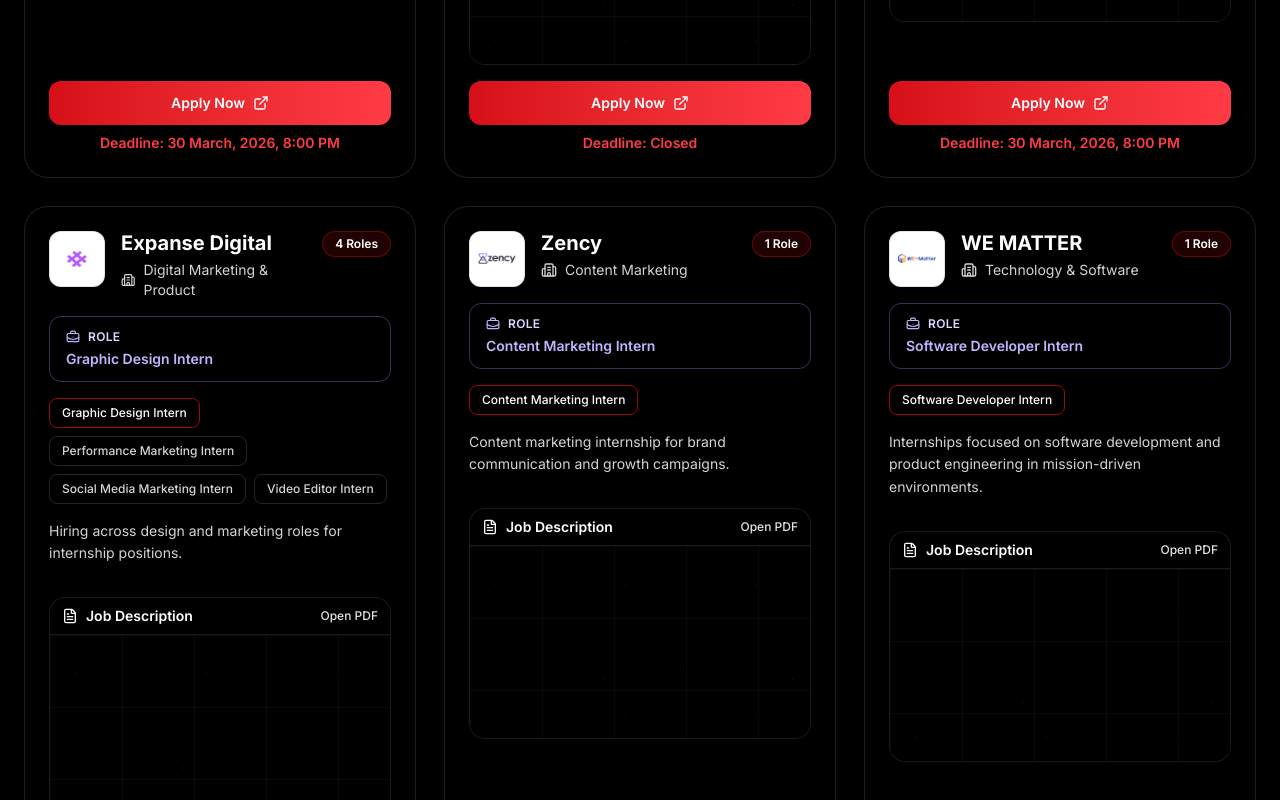
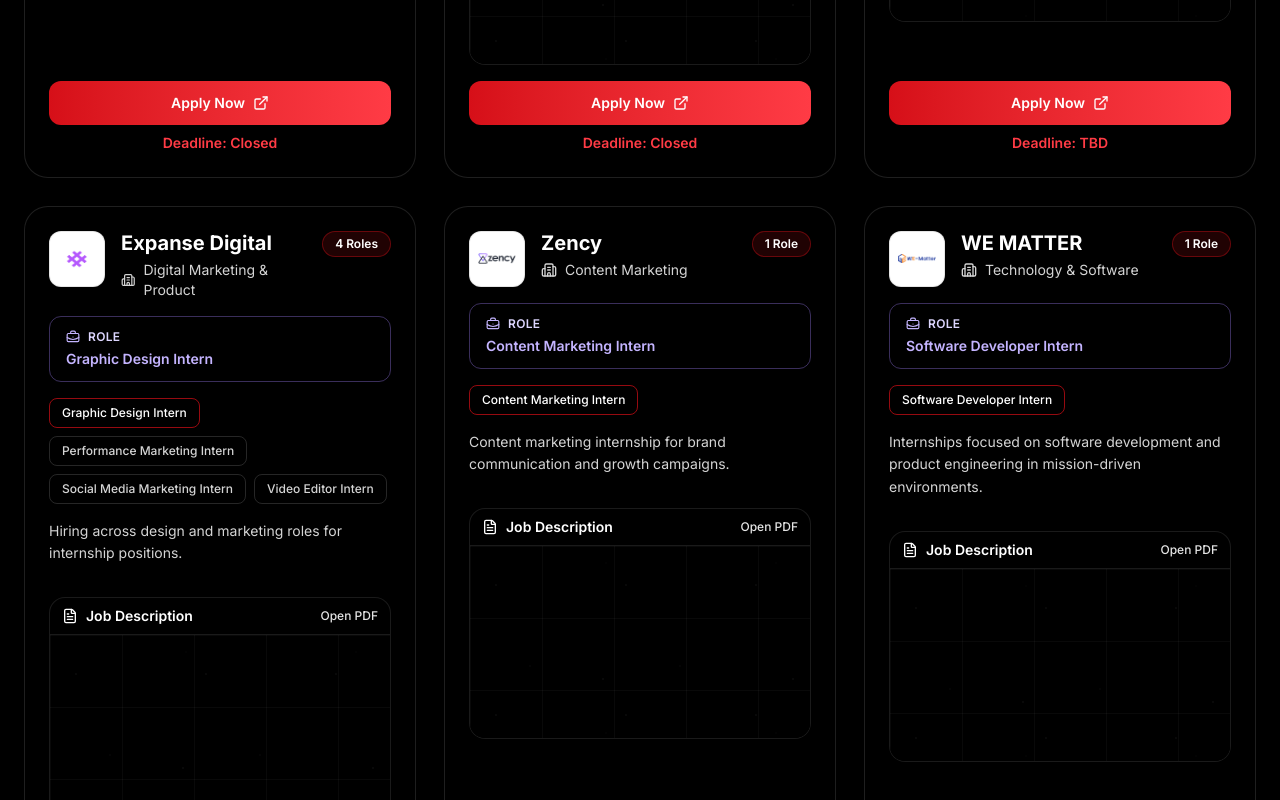
Before and after one commit to KaivalyaJoglekar/Internship-Fair, a Next.js app: page /companies in a window 1280 px wide. Shown: the part 1020-1820 px from the top of the page. Built offline with nearby package versions, Linux system fonts and the light colour scheme.

Commit message:
some links closed

```diff
--- a/app/data/companyCardDetails.ts
+++ b/app/data/companyCardDetails.ts
@@ -25,7 +25,7 @@
     logo: "/logos/RUDRA CyberSecurity.png",
     industry: "Cybersecurity",
     shortDescription: "Core cybersecurity internship opportunity with engineering-focused exposure.",
-    deadline: "30 March, 2026, 8:00 PM",
+    deadline: "Closed",
     roles: [
       {
         id: "cyber-security-engineer-intern",
@@ -88,7 +88,7 @@
     logo: "/logos/Stravex.png",
     industry: "Logistics & Operations Tech",
     shortDescription: "Internship opportunities in marketing growth and creative media production.",
-    deadline: "30 March, 2026, 8:00 PM",
+    deadline: "TBD",
     roles: [
       {
         id: "graphic-video-editing-intern",
@@ -114,7 +114,7 @@
     logo: "/logos/Expanse Digital.png",
     industry: "Digital Marketing & Product",
     shortDescription: "Hiring across design and marketing roles for internship positions.",
-    deadline: "30 March, 2026, 8:00 PM",
+    deadline: "Closed",
     roles: [
       {
         id: "graphic-design-intern",
@@ -158,7 +158,7 @@
     logo: "/logos/Zency.png",
     industry: "Content Marketing",
     shortDescription: "Content marketing internship for brand communication and growth campaigns.",
-    deadline: "30 March, 2026, 8:00 PM",
+    deadline: "Closed",
     roles: [
       {
         id: "content-marketing-intern",
@@ -194,7 +194,7 @@
     logo: "/logos/Kreare - Logo.png",
     industry: "Creative & Business Services",
     shortDescription: "Openings across design, animation, and business development internship tracks.",
-    deadline: "30 March, 2026, 8:00 PM",
+    deadline: "Closed",
     roles: [
       {
         id: "graphic-design-intern",
@@ -229,7 +229,7 @@
     logo: "/logos/HnT Foods - Logo.png",
     industry: "Food & Beverage",
     shortDescription: "Internship opportunity in sales and business development for a fast-growing food brand.",
-    deadline: "30 March, 2026, 8:00 PM",
+    deadline: "Closed",
     roles: [
       {
         id: "sales-business-development-intern",
@@ -247,7 +247,7 @@
     logo: "/logos/Audix - Logo.png",
     industry: "Business Services",
     shortDescription: "Internship opening in business development for growth and partnerships.",
-    deadline: "30 March, 2026, 8:00 PM",
+    deadline: "TBD",
     roles: [
       {
         id: "business-development-associate",
@@ -265,7 +265,7 @@
     logo: "/logos/SecMark - Logo.png",
     industry: "Digital Marketing & Business Development",
     shortDescription: "Internship opportunities in digital marketing and business development roles.",
-    deadline: "30 March, 2026, 8:00 PM",
+    deadline: "Closed",
     roles: [
       {
         id: "digital-marketing-intern",
@@ -336,7 +336,7 @@
     logo: "/logos/Florencia Paris.png",
     industry: "Luxury Retail",
     shortDescription: "Social media focused internship opportunity in fashion and retail.",
-    deadline: "30 March, 2026, 8:00 PM",
+    deadline: "Closed",
     roles: [
       {
         id: "social-media-intern",
```
